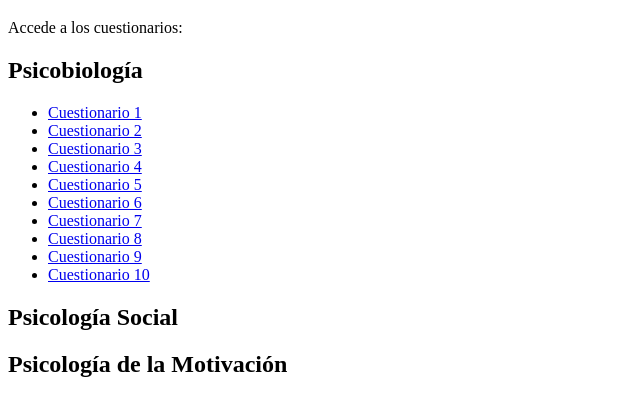
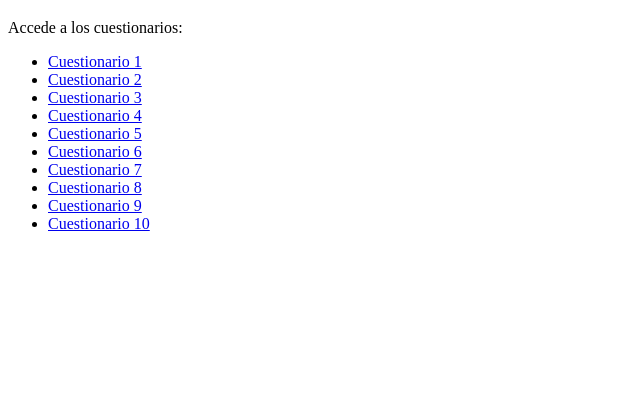
Before and after one commit to EliezerGlez/cuestionarios-uned-psicobiologia, a plain HTML site: page index.html in a window 1280 px wide. Shown: the part 61-476 px from the top of the page, without its empty margins (0-640 px from the left). Drawn offline with Linux system fonts and the light colour scheme.

Commit message:
Update index.html

```diff
--- a/index.html
+++ b/index.html
@@ -8,7 +8,6 @@
 <body>
     <h1>Cuestionarios Web</h1>
     <p>Accede a los cuestionarios:</p>
-    <h2>Psicobiología</h2>
     <ul>
         <li><a href="test-01/index.html">Cuestionario 1</a></li>
         <li><a href="test-02/index.html">Cuestionario 2</a></li>
@@ -21,7 +20,5 @@
         <li><a href="test-09/index.html">Cuestionario 9</a></li>
         <li><a href="test-10/index.html">Cuestionario 10</a></li>
     </ul>
-    <h2>Psicología Social</h2>
-    <h2>Psicología de la Motivación</h2>
 </body>
 </html>
```
